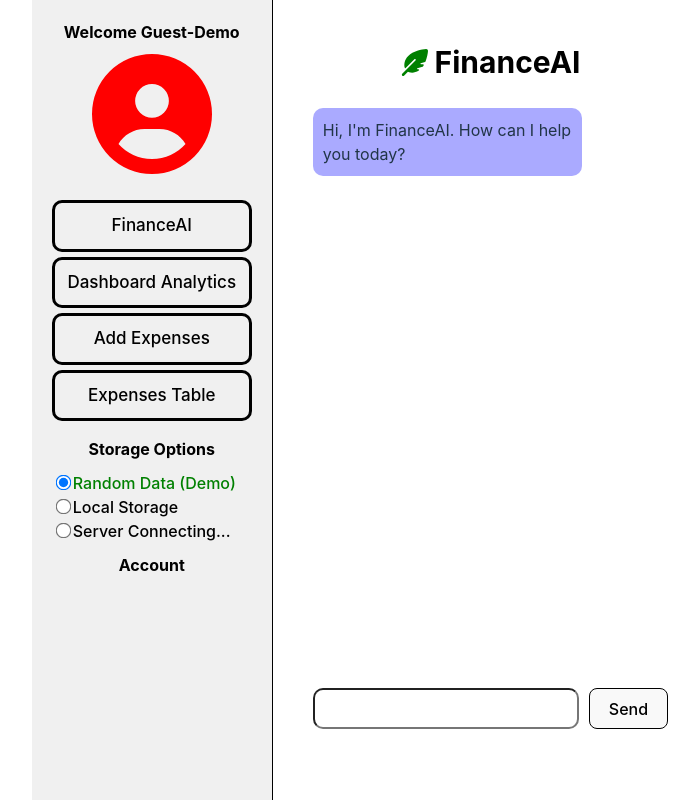
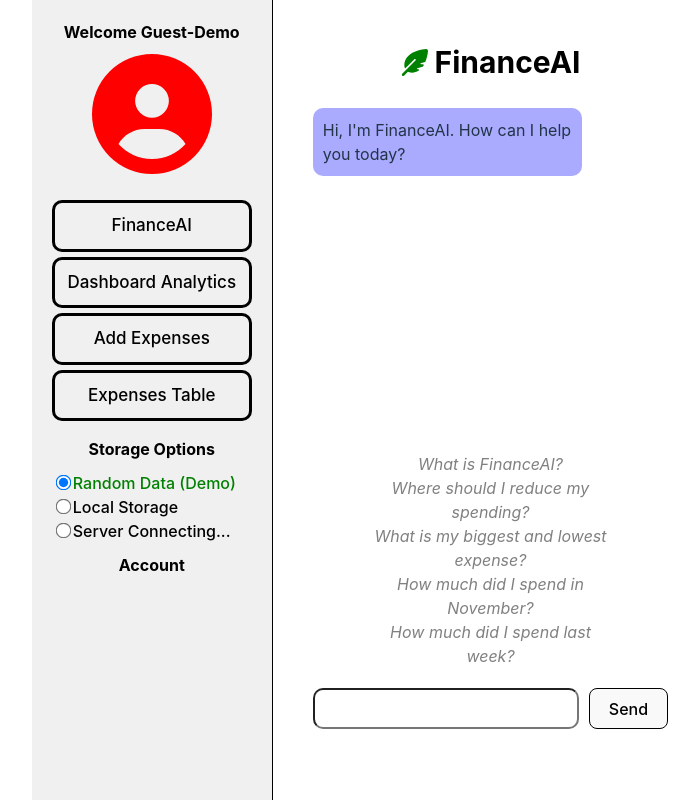
Before and after one commit to Tong1233/GeoBudgetTracker, a React (Vite) app in the folder GeoBudget/: page / in a window 1280 px wide. Shown: the whole page, without its empty margins (270-969 px from the left). Built offline with nearby package versions, Linux system fonts and the light colour scheme; no server answers.

Commit message:
Update AIChat.jsx

```diff
--- a/GeoBudget/src/AIChat.jsx
+++ b/GeoBudget/src/AIChat.jsx
@@ -107,7 +107,6 @@ return (
           ))}
           {ailoading && (
             <div
-            key="loading"
             style={{
                 borderRadius: '10px',
                 padding: '10px',
@@ -119,6 +118,26 @@ return (
             }}
             >
             Generating response...
+            </div>
+             )}
+            {(chatHistory.length==1) && (
+            <div
+            style={{
+              display: 'flex',
+              alignSelf: 'center',
+              wordWrap: 'break-word',
+              maxWidth: '70%',
+              fontStyle: 'italic',
+              color: 'gray',
+              marginTop: 'auto',
+              textAlign: 'center'
+            }}
+            >
+            What is FinanceAI?<br />
+            Where should I reduce my spending?<br />
+            What is my biggest and lowest expense?<br />
+            How much did I spend in November?<br />
+            How much did I spend last week?<br />
             </div>
              )}
         </div>
```
Lines whose indentation alone changed are shown as unchanged.
